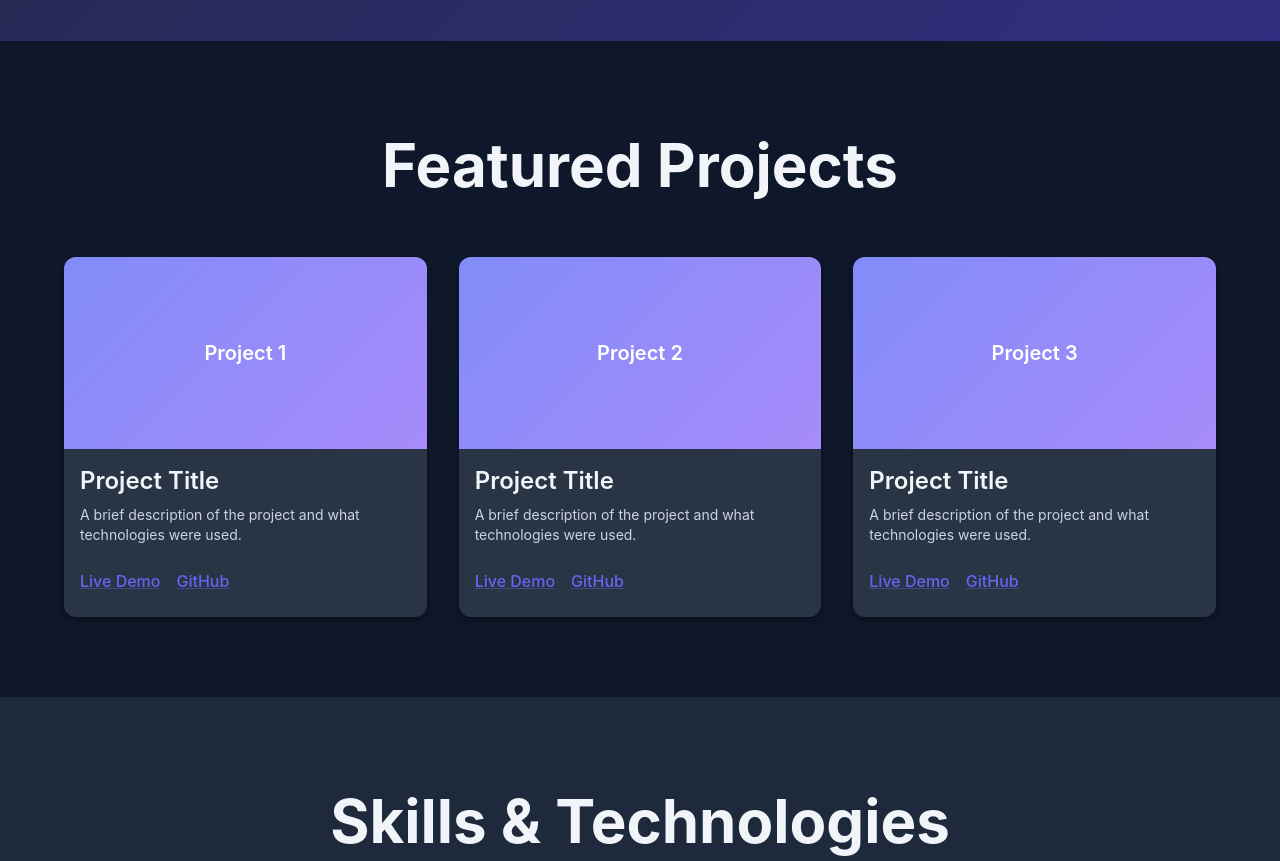
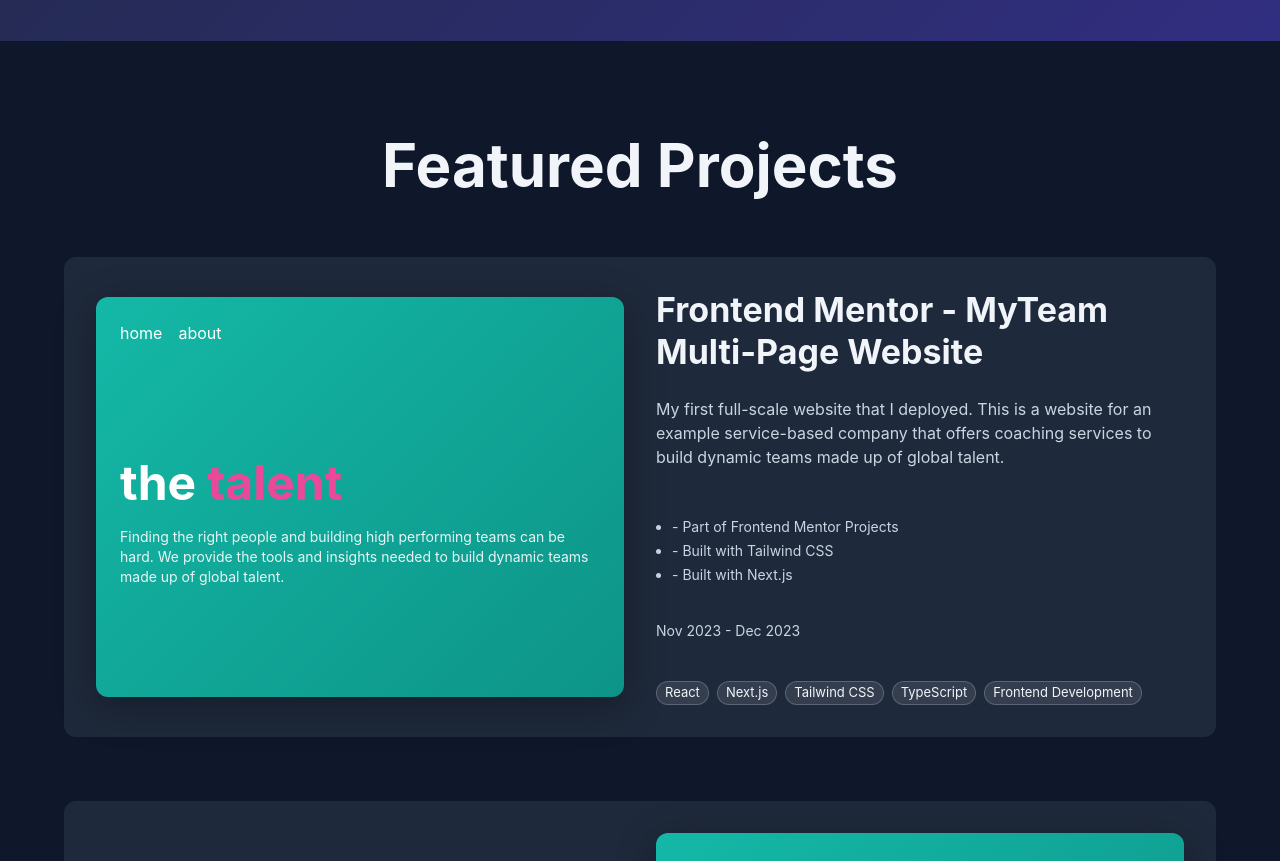
Before and after one commit to leonjayakusuma/leonjayakusuma.github.io, a React (Vite) app: page / in a window 1280 px wide. Shown: the part 760-1621 px from the top of the page. Built offline with nearby package versions, Linux system fonts and the light colour scheme.

Commit message:
updated projects section

```diff
--- a/src/App.tsx
+++ b/src/App.tsx
@@ -3,7 +3,7 @@
 import Hero from './components/Hero'
 import About from './components/About'
 import Skills from './components/skills/Skills'
-import Projects from './components/Projects'
+import Projects from './components/projects/Projects'
 import Contact from './components/Contact'
 import Footer from './components/Footer'
 
--- a/src/components/Projects.tsx
+++ /dev/null
@@ -1,85 +0,0 @@
-import { Container, Box, Typography, Card, CardContent, Grid, Link } from '@mui/material'
-import AnimatedHeading from '../utils/AnimatedHeading'
-
-interface Project {
-  id: number
-  title: string
-  description: string
-  demoUrl?: string
-  githubUrl?: string
-}
-
-const projects: Project[] = [
-  {
-    id: 1,
-    title: 'Project Title',
-    description: 'A brief description of the project and what technologies were used.',
-    demoUrl: '#',
-    githubUrl: '#'
-  },
-  {
-    id: 2,
-    title: 'Project Title',
-    description: 'A brief description of the project and what technologies were used.',
-    demoUrl: '#',
-    githubUrl: '#'
-  },
-  {
-    id: 3,
-    title: 'Project Title',
-    description: 'A brief description of the project and what technologies were used.',
-    demoUrl: '#',
-    githubUrl: '#'
-  }
-]
-
-export default function Projects() {
-  return (
-    <Box id="projects" component="section" sx={{ py: 10, px: { xs: 2, sm: 3 } }}>
-      <Container maxWidth="lg">
-        {AnimatedHeading({content: 'Featured Projects'})}
-        <Grid container spacing={4}>
-          {projects.map((project) => (
-            <Grid size={{ xs: 12, sm: 6, md: 4 }} key={project.id}>
-              <Card sx={{ height: '100%', display: 'flex', flexDirection: 'column' }}>
-                <Box
-                  sx={{
-                    height: 192,
-                    background: 'linear-gradient(135deg, #818cf8 0%, #a78bfa 100%)',
-                    display: 'flex',
-                    alignItems: 'center',
-                    justifyContent: 'center'
-                  }}
-                >
-                  <Typography variant="h6" sx={{ color: 'white', fontWeight: 600 }}>
-                    Project {project.id}
-                  </Typography>
-                </Box>
-                <CardContent sx={{ flexGrow: 1, display: 'flex', flexDirection: 'column' }}>
-                  <Typography variant="h5" component="h3" sx={{ mb: 1, fontWeight: 600 }}>
-                    {project.title}
-                  </Typography>
-                  <Typography variant="body2" sx={{ mb: 3, color: 'text.secondary', flexGrow: 1 }}>
-                    {project.description}
-                  </Typography>
-                  <Box sx={{ display: 'flex', gap: 2 }}>
-                    {project.demoUrl && (
-                      <Link href={project.demoUrl} sx={{ color: 'primary.main', fontWeight: 500, '&:hover': { color: 'primary.dark' } }}>
-                        Live Demo
-                      </Link>
-                    )}
-                    {project.githubUrl && (
-                      <Link href={project.githubUrl} sx={{ color: 'primary.main', fontWeight: 500, '&:hover': { color: 'primary.dark' } }}>
-                        GitHub
-                      </Link>
-                    )}
-                  </Box>
-                </CardContent>
-              </Card>
-            </Grid>
-          ))}
-        </Grid>
-      </Container>
-    </Box>
-  )
-}
--- /dev/null
+++ b/src/components/projects/DescriptionSection.tsx
@@ -0,0 +1,49 @@
+import { Box, Chip, Grid, Typography } from "@mui/material";
+import type { Project } from "./interface";
+
+export default function DescriptionSection({ project }: { project: Project }) {
+    return (
+    <Grid size={{ xs: 12, md: 6 }}>
+      <Box sx={{ display: 'flex', flexDirection: 'column', gap: 2 }}>
+        <Typography variant="h4" component="h3" sx={{ fontWeight: 700, mb: 1 }}>
+          {project.title}
+        </Typography>
+        <Typography variant="body1" sx={{ color: 'text.secondary', mb: 2 }}>
+          {project.description}
+        </Typography>
+        {project.bulletPoints && (
+          <Box component="ul" sx={{ pl: 2, mb: 2, color: 'text.secondary' }}>
+            {project.bulletPoints.map((point, index) => (
+              <Typography key={index} component="li" variant="body2" sx={{ mb: 0.5 }}>
+                - {point}
+              </Typography>
+            ))}
+          </Box>
+        )}
+        {project.dateRange && (
+          <Typography variant="body2" sx={{ color: 'text.secondary', mb: 2 }}>
+            {project.dateRange}
+          </Typography>
+        )}
+        {project.technologies && (
+          <Box sx={{ display: 'flex', flexWrap: 'wrap', gap: 1, mt: 1 }}>
+            {project.technologies.map((tech) => (
+              <Chip
+                key={tech}
+                label={tech}
+                size="small"
+                sx={{
+                  bgcolor: 'rgba(255, 255, 255, 0.1)',
+                  color: 'text.primary',
+                  border: '1px solid rgba(255, 255, 255, 0.2)',
+                  '&:hover': {
+                    bgcolor: 'rgba(255, 255, 255, 0.2)',
+                  }
+                }}
+              />
+            ))}
+          </Box>
+        )}
+      </Box>
+    </Grid>
+  )}
--- /dev/null
+++ b/src/components/projects/Projects.tsx
@@ -0,0 +1,117 @@
+import { Container, Box, Typography, Card, Grid } from '@mui/material'
+import AnimatedHeading from '../../utils/AnimatedHeading'
+import type { Project } from './interface'
+import DescriptionSection from './DescriptionSection'
+
+const projects: Project[] = [
+  {
+    id: 1,
+    title: 'Frontend Mentor - MyTeam Multi-Page Website',
+    description: 'My first full-scale website that I deployed. This is a website for an example service-based company that offers coaching services to build dynamic teams made up of global talent.',
+    bulletPoints: [
+      'Part of Frontend Mentor Projects',
+      'Built with Tailwind CSS',
+      'Built with Next.js'
+    ],
+    dateRange: 'Nov 2023 - Dec 2023',
+    technologies: ['React', 'Next.js', 'Tailwind CSS', 'TypeScript', 'Frontend Development'],
+    demoUrl: '#',
+    githubUrl: '#'
+  },
+  {
+    id: 2,
+    title: 'Project Title',
+    description: 'A brief description of the project and what technologies were used.',
+    bulletPoints: ['Feature 1', 'Feature 2', 'Feature 3'],
+    dateRange: 'Jan 2024 - Feb 2024',
+    technologies: ['React', 'TypeScript'],
+    demoUrl: '#',
+    githubUrl: '#'
+  },
+  {
+    id: 3,
+    title: 'Project Title',
+    description: 'A brief description of the project and what technologies were used.',
+    bulletPoints: ['Feature 1', 'Feature 2'],
+    dateRange: 'Mar 2024 - Apr 2024',
+    technologies: ['React', 'Node.js'],
+    demoUrl: '#',
+    githubUrl: '#'
+  }
+]
+
+const ImageSection = () => (
+  <Grid size={{ xs: 12, md: 6 }}>
+    <Card
+      sx={{
+        borderRadius: 3,
+        overflow: 'hidden',
+        height: '400px',
+        background: 'linear-gradient(135deg, #0f172a 0%, #1e293b 100%)',
+        position: 'relative',
+        boxShadow: '0 10px 40px rgba(0, 0, 0, 0.3)',
+        '&:hover': {
+          transform: 'translateY(-4px)',
+          boxShadow: '0 20px 60px rgba(0, 0, 0, 0.4)',
+          transition: 'transform 0.3s ease, boxShadow 0.3s ease',
+        }
+      }}
+    >
+      <Box
+        sx={{
+          height: '100%',
+          background: 'linear-gradient(135deg, #14b8a6 0%, #0d9488 100%)',
+          display: 'flex',
+          flexDirection: 'column',
+          p: 3,
+          color: 'white'
+        }}
+      >
+        <Box sx={{ display: 'flex', gap: 2, mb: 3, fontSize: '0.875rem' }}>
+          <Typography>home</Typography>
+          <Typography>about</Typography>
+        </Box>
+        <Box sx={{ flexGrow: 1, display: 'flex', flexDirection: 'column', justifyContent: 'center' }}>
+          <Typography variant="h3" sx={{ fontWeight: 700, mb: 2 }}>
+            the <Box component="span" sx={{ color: '#ec4899' }}>talent</Box>
+          </Typography>
+          <Typography variant="body2" sx={{ opacity: 0.9 }}>
+            Finding the right people and building high performing teams can be hard. We provide the tools and insights needed to build dynamic teams made up of global talent.
+          </Typography>
+        </Box>
+      </Box>
+    </Card>
+  </Grid>
+)
+
+
+export default function Projects() {
+  return (
+    <Box id="projects" component="section" sx={{ py: 10, px: { xs: 2, sm: 3 }, bgcolor: 'background.default' }}>
+      <Container maxWidth="lg">
+        {AnimatedHeading({content: 'Featured Projects'})}
+        <Box sx={{ display: 'flex', flexDirection: 'column', gap: 8 }}>
+          {projects.map((project) => {
+            const isOdd = project.id % 2 === 1
+            return (
+              <Grid container spacing={4} key={project.id}
+                sx={{ alignItems: 'center', backgroundColor: 'background.paper', borderRadius: 3, p: 4 }}>
+                {isOdd ? (
+                  <>
+                    <ImageSection />
+                    <DescriptionSection project={project} />
+                  </>
+                ) : (
+                  <>
+                    <DescriptionSection project={project} />
+                    <ImageSection />
+                  </>
+                )}
+              </Grid>
+            )
+          })}
+        </Box>
+      </Container>
+    </Box>
+  )
+}
--- /dev/null
+++ b/src/components/projects/interface.ts
@@ -0,0 +1,10 @@
+export interface Project {
+    id: number
+    title: string
+    description: string
+    bulletPoints?: string[]
+    dateRange?: string
+    technologies?: string[]
+    demoUrl?: string
+    githubUrl?: string
+  }
```
